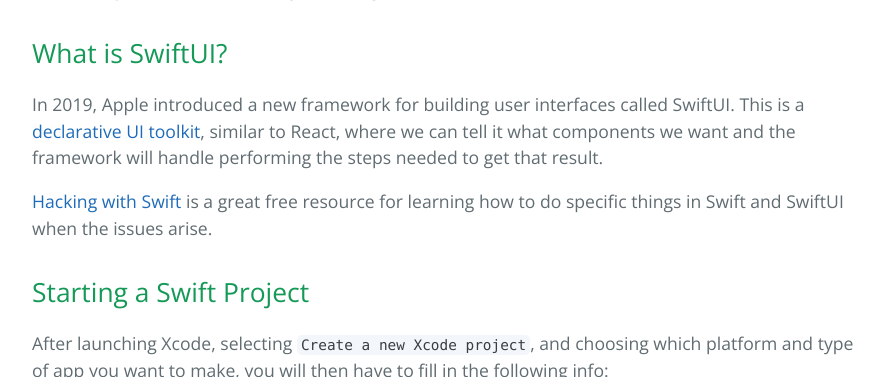
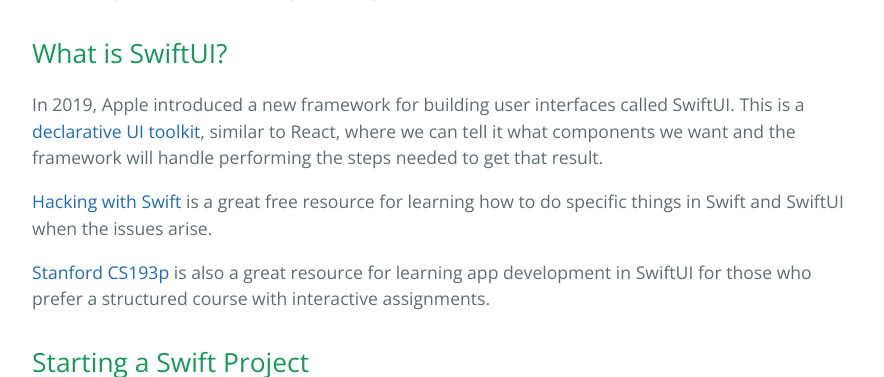
Before and after one commit to learning-software-engineering/learning-software-engineering.github.io, a Jekyll site: the page built from Topics/Tech_Stacks/swift.md, in a window 1280 px wide and 900 px high, scrolled down 1996 px, cut to the strip 0-377 px from the top of the window. Shown: the whole strip, without its empty margins (192-1076 px from the left). Built offline with Jekyll 4.4.1, drawn with Linux system fonts in a browser that asks for light colours; our own code applies the rules of GitHub Pages for plain Markdown files.

Commit message:
Add resource to learn swift development

```diff
--- a/Topics/Tech_Stacks/swift.md
+++ b/Topics/Tech_Stacks/swift.md
@@ -49,6 +49,8 @@
 
 [Hacking with Swift](https://www.hackingwithswift.com) is a great free resource for learning how to do specific things in Swift and SwiftUI
 when the issues arise.
+
+[Stanford CS193p](https://cs193p.sites.stanford.edu) is also a great resource for learning app development in SwiftUI for those who prefer a structured course with interactive assignments.
 
 ## Starting a Swift Project
 After launching Xcode, selecting `Create a new Xcode project`, and choosing which platform and type of app you want to make, you will then have
```
